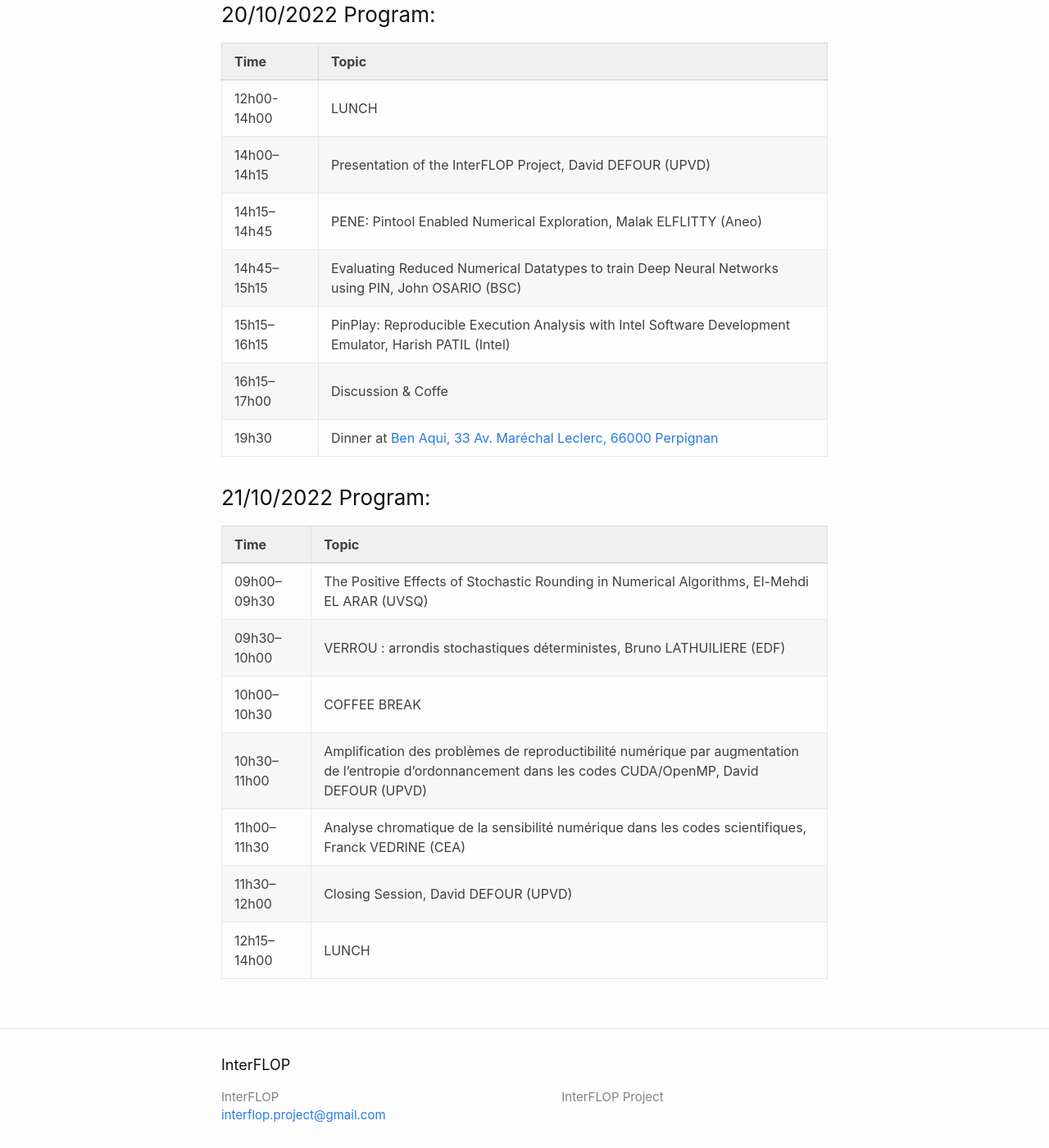
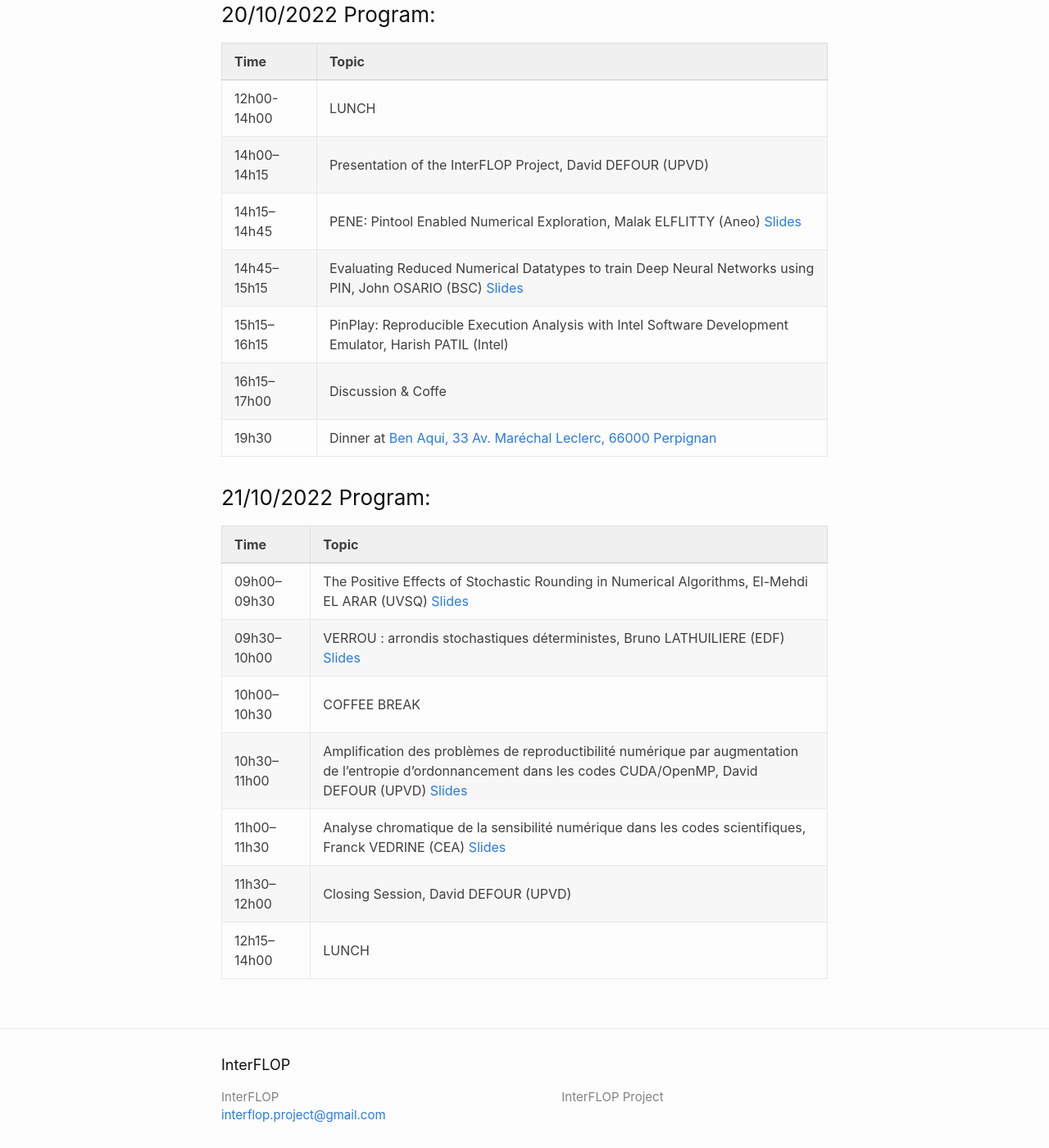
Before and after one commit to interflop/interflop, a Jekyll site: the page built from meeting20102022.md, in a window 1280 px wide and 1400 px high, scrolled down 436 px. Shown: the whole window at 82% size. Built offline with Jekyll 4.4.1, drawn with Linux system fonts in a browser that asks for light colours.

Commit message:
update with slides for 102022

```diff
--- a/meeting20102022.md
+++ b/meeting20102022.md
@@ -21,8 +21,8 @@ David Defour, Pablo de Oliveira, Jérôme Gurhem, Franck Vedrine, Bruno Lathuili
 | :------------- | :------ |
 | 12h00-14h00 | LUNCH  |
 | 14h00–14h15 | Presentation of the InterFLOP Project, David DEFOUR (UPVD) |
-| 14h15–14h45 | PENE: Pintool Enabled Numerical Exploration, Malak ELFLITTY (Aneo)  |
-| 14h45–15h15 | Evaluating Reduced Numerical Datatypes to train Deep Neural Networks using PIN, John OSARIO (BSC) |
+| 14h15–14h45 | PENE: Pintool Enabled Numerical Exploration, Malak ELFLITTY (Aneo) [Slides](/documents/201022_aneo.pdf) |
+| 14h45–15h15 | Evaluating Reduced Numerical Datatypes to train Deep Neural Networks using PIN, John OSARIO (BSC) [Slides](/documents/201022_bsc.pdf) |
 | 15h15–16h15 | PinPlay: Reproducible Execution Analysis with Intel Software Development Emulator, Harish PATIL (Intel) |
 | 16h15–17h00 | Discussion & Coffe |
 | 19h30  | Dinner at [Ben Aqui, 33 Av. Maréchal Leclerc, 66000 Perpignan](https://my.matterport.com/show/?m=oDr5LVQMoth) |
@@ -31,10 +31,10 @@ David Defour, Pablo de Oliveira, Jérôme Gurhem, Franck Vedrine, Bruno Lathuili
 
 | Time  | Topic  |
 | :------------- | :------ |
-| 09h00–09h30 | The Positive Effects of Stochastic Rounding in Numerical Algorithms, El-Mehdi EL ARAR (UVSQ) |
-| 09h30–10h00 | VERROU : arrondis stochastiques déterministes, Bruno LATHUILIERE (EDF) |
+| 09h00–09h30 | The Positive Effects of Stochastic Rounding in Numerical Algorithms, El-Mehdi EL ARAR (UVSQ) [Slides](/documents/201022_uvsq.pdf) |
+| 09h30–10h00 | VERROU : arrondis stochastiques déterministes, Bruno LATHUILIERE (EDF) [Slides](/documents/201022_edf.pdf)|
 | 10h00–10h30 | COFFEE BREAK |
-| 10h30–11h00 | Amplification des problèmes de reproductibilité numérique par augmentation de l’entropie d’ordonnancement dans les codes CUDA/OpenMP, David DEFOUR (UPVD) |
-| 11h00–11h30 | Analyse chromatique de la sensibilité numérique dans les codes scientifiques, Franck VEDRINE (CEA) |
+| 10h30–11h00 | Amplification des problèmes de reproductibilité numérique par augmentation de l’entropie d’ordonnancement dans les codes CUDA/OpenMP, David DEFOUR (UPVD) [Slides](/documents/201022_upvd.pdf) |
+| 11h00–11h30 | Analyse chromatique de la sensibilité numérique dans les codes scientifiques, Franck VEDRINE (CEA) [Slides](/documents/201022_cea.pdf)|
 | 11h30–12h00 | Closing Session, David DEFOUR (UPVD) |
 | 12h15–14h00 | LUNCH |
```
Also changed, not shown: 6 other files.
